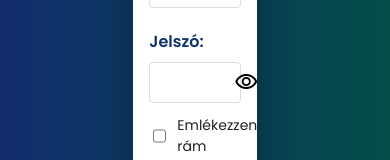
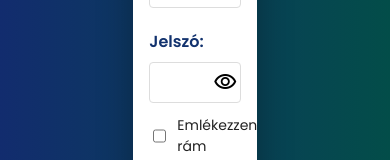
Before and after one commit to Floriian/merova-homework, a Next.js app: page / in a window 390 px wide. Shown: the part 399-559 px from the top of the page. Built offline with nearby package versions, Linux system fonts and the light colour scheme.

Commit message:
add responsivity to password input

```diff
--- a/src/components/inputs/password/PasswordInput.scss
+++ b/src/components/inputs/password/PasswordInput.scss
@@ -1,12 +1,25 @@
+@import "../../../styles/variables.scss";
 .toggle {
   width: min-content;
   float: right;
   position: relative;
   z-index: 10;
   margin-top: -41px;
-  margin-left: 93%;
+  margin-left: 90%;
 
   &:hover {
     cursor: pointer;
   }
+
+  @media (max-width: 992px) {
+    margin-left: 89%;
+  }
+
+  @media (max-width: 750px) {
+    margin-left: 80%;
+  }
+
+  @media (max-width: 508px) {
+    margin-left: 70%;
+  }
 }
```
